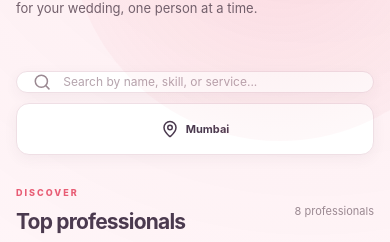
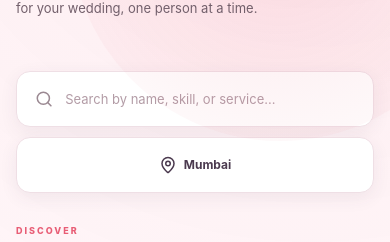
Before and after one commit to swapnilKirnayake/wedteam, a React (Vite) app: page / in a window 390 px wide. Shown: the part 245-487 px from the top of the page. Built offline with nearby package versions, Linux system fonts and the light colour scheme.

Commit message:
Update greeting from 'Hello' to 'Goodbye'

```diff
--- a/src/index.css
+++ b/src/index.css
@@ -1430,15 +1430,64 @@ input:focus-visible {
     line-height: 1.6;
   }
 
+ /* ============================= */
+/* MOBILE SEARCH */
+/* ============================= */
+
+@media (max-width: 760px) {
   .search-area {
+    width: 100%;
+
+    display: flex;
     flex-direction: column;
 
+    gap: 10px;
+
     margin-top: 24px;
+  }
+
+  .search-box {
+    width: 100%;
+    height: 56px;
+
+    flex: none;
+
+    padding: 0 18px;
+
+    border-radius: 14px;
+
+    box-shadow:
+      0 5px 18px rgba(75, 58, 79, 0.07);
+  }
+
+  .search-box input {
+    min-width: 0;
+
+    font-size: 13px;
+  }
+
+  .search-box input::placeholder {
+    color: #b39ca6;
   }
 
   .search-location {
     width: 100%;
-  }
+    min-width: 0;
+
+    height: 56px;
+
+    padding: 0 18px;
+
+    justify-content: center;
+
+    border-radius: 14px;
+
+    font-size: 12px;
+
+    box-shadow:
+      0 5px 18px rgba(75, 58, 79, 0.07);
+  }
+}
 
   .content {
     padding: 0 20px 50px;
```
